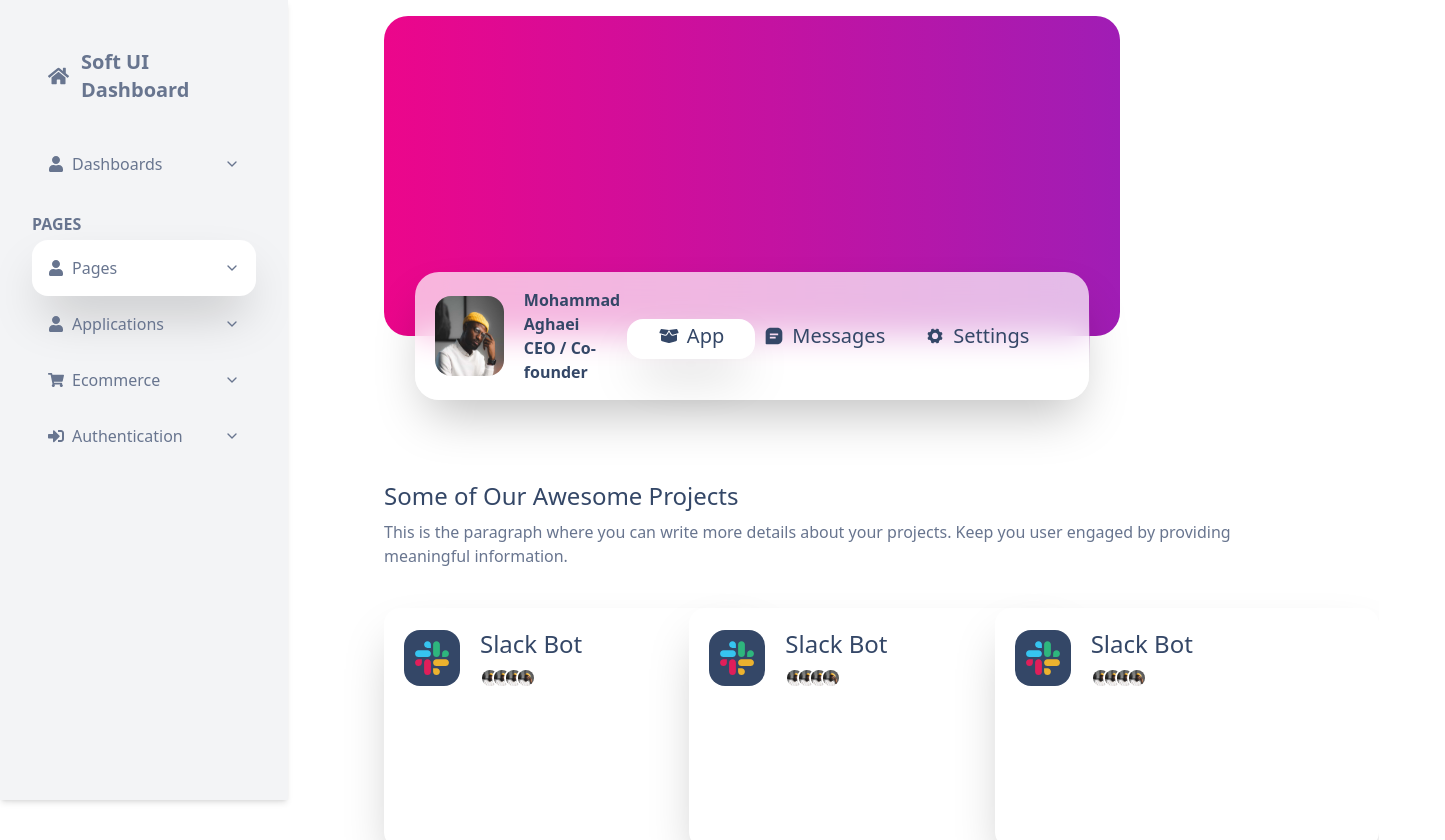
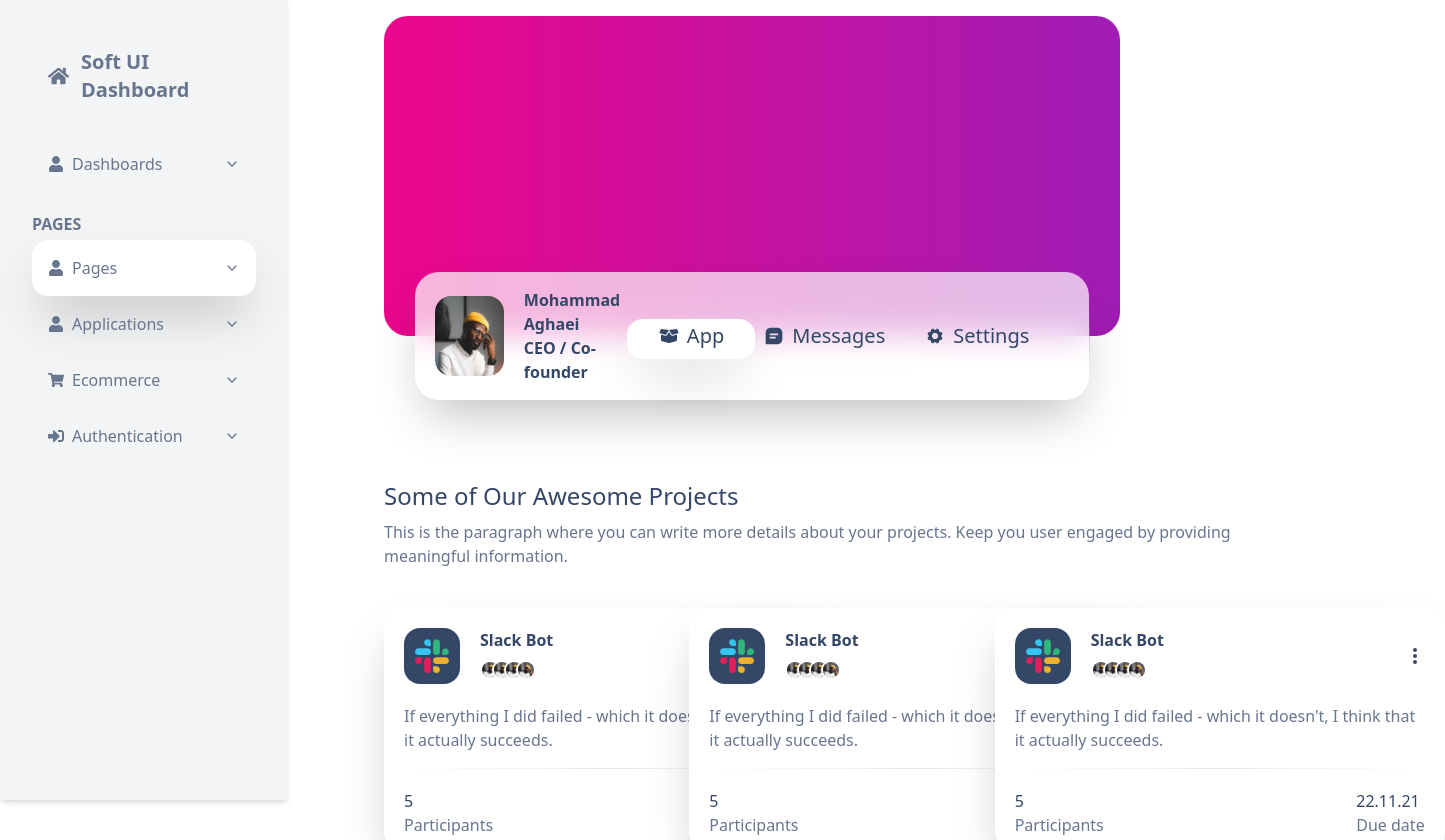
Before and after one commit to MrAghaei/SoftUIDashboard, a React (Vite) app: page /profile/projects in a window 1280 px wide. Shown: the top 840 px of the page, 1445 px wide, since content can reach past the window. Built offline with nearby package versions, Linux system fonts and the light colour scheme.

Commit message:
[#8-UPDATE] ProjectCard component

```diff
--- a/src/pages/Projects/ProjectCard.tsx
+++ b/src/pages/Projects/ProjectCard.tsx
@@ -1,21 +1,40 @@
-
+import { HiDotsVertical } from "react-icons/hi";
 function ProjectCard(){
     return(
-        <div className='bg-white shadow-2xl rounded-2xl w-96 h-60 p-5'>
-            <div className='flex flex-row items-center gap-5'>
-                <img src='/src/assets/logo-slack.svg' className='bg-primary-text rounded-2xl size-14'/>
-                <div className='flex gap-2 flex-col'>
-                    <p className='text-2xl text-primary-text'>Slack Bot</p>
-                    <div className="flex">
-                        <img src="/src/assets/profile-image.jpg" className="size-5 rounded-full border-2 border-white -ml-2 first:ml-0"/>
-                        <img src="/src/assets/profile-image.jpg" className="size-5 rounded-full border-2 border-white -ml-2"/>
-                        <img src="/src/assets/profile-image.jpg" className="size-5 rounded-full border-2 border-white -ml-2"/>
-                        <img src="/src/assets/profile-image.jpg" className="size-5 rounded-full border-2 border-white -ml-2"/>
+        <div className='bg-white shadow-2xl rounded-2xl w-[450px] h-60 p-5'>
+            <div className='flex flex-row items-center justify-between gap-5'>
+                <div className='flex flex-row gap-5'>
+                    <img src='/src/assets/logo-slack.svg' className='bg-primary-text rounded-2xl size-14'/>
+                    <div className='flex gap-2 flex-col'>
+                        <p className='font-semibold text-primary-text'>Slack Bot</p>
+                        <div className="flex">
+                            <img src="/src/assets/profile-image.jpg"
+                                 className="size-5 rounded-full border-2 border-white -ml-2 first:ml-0"/>
+                            <img src="/src/assets/profile-image.jpg"
+                                 className="size-5 rounded-full border-2 border-white -ml-2"/>
+                            <img src="/src/assets/profile-image.jpg"
+                                 className="size-5 rounded-full border-2 border-white -ml-2"/>
+                            <img src="/src/assets/profile-image.jpg"
+                                 className="size-5 rounded-full border-2 border-white -ml-2"/>
+                        </div>
                     </div>
+                </div>
+                <HiDotsVertical className='size-5 text-primary-text cursor-pointer'/>
+            </div>
+            <p className='text-secondary-text mt-5'>If everything I did failed - which it doesn't, I think that it
+                actually succeeds.</p>
+            <div className="w-full h-px bg-gradient-to-r from-transparent via-gray-200 to-transparent mt-4"></div>
+            <div className='flex flex-row justify-between mt-5'>
+                <div className='flex flex-col'>
+                    <p className='text-primary-text'>5</p>
+                    <p className='text-secondary-text'>Participants</p>
+                </div>
+                <div className='flex flex-col'>
+                    <p className='text-primary-text'>22.11.21</p>
+                    <p className='text-secondary-text'>Due date</p>
+                </div>
+            </div>
 
-                </div>
-
-            </div>
         </div>
     )
 }
```
